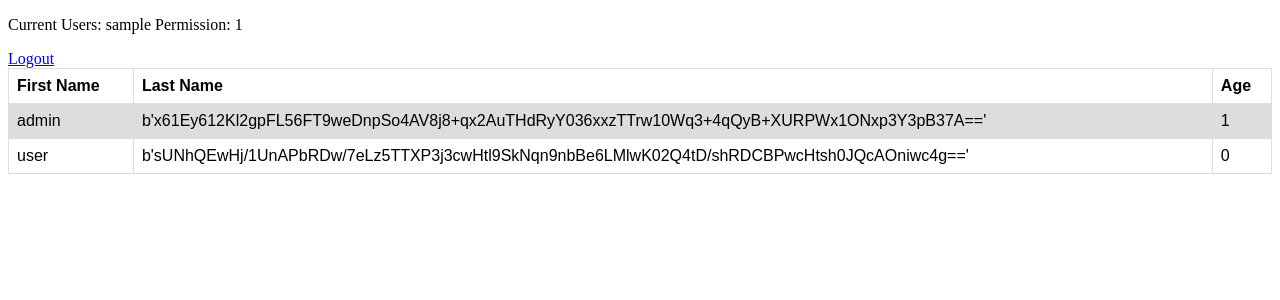
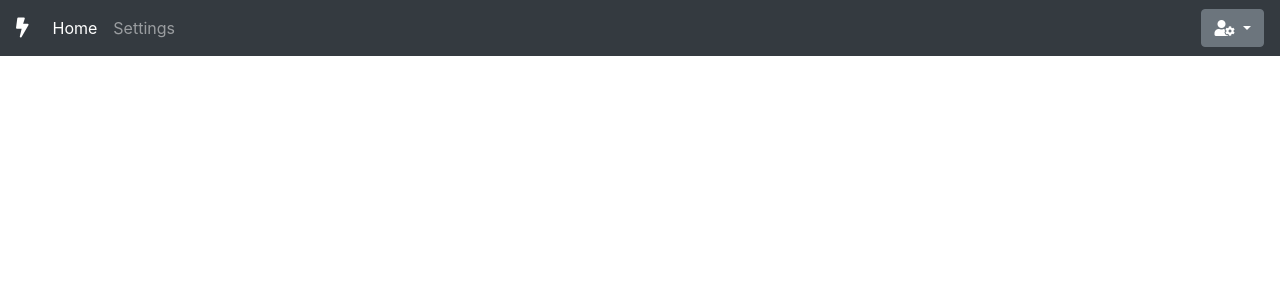
Before and after one commit to sunsunza2009/Electric-Reporter, a Flask app: page / in a window 1280 px wide. Shown: the top 300 px of the page. Run offline with Flask 2, Linux system fonts and the light colour scheme; the visitor is signed in with stand-in values (Sample User, id 1); data comes from the database, SQL or seed files in the repository; some libraries are stand-ins or nearby versions.

Commit message:
Add NAVBAR to index

```diff
--- a/app.py
+++ b/app.py
@@ -1,7 +1,7 @@
 from flask import Flask, g, render_template, session, redirect, url_for, escape, request, jsonify
-import sqlite3
-import os
+import sqlite3, os
 import user
+from route import auth
 
 DATABASE = "./database.db"
 
@@ -9,6 +9,7 @@ DATABASE = "./database.db"
 app = Flask(__name__)
 app.config['DEBUG'] = True
 app.config['SECRET_KEY'] = 'super-secret'
+app.register_blueprint(auth.app)
 
 # check if the database exist, if not create the table and insert a few lines of data
 if not os.path.exists(DATABASE):
@@ -41,45 +42,10 @@ def index():
 	if 'username' in session:
 		cur = get_db().cursor()
 		res = cur.execute("select * from users")
-		return render_template("index.html", users=res, curUser=session['username'],permission=session['permission'])
-	return redirect(url_for('login'))
-
-
-@app.route('/login', methods=['GET', 'POST'])
-def login():
-	if 'username' in session:
-		return redirect(url_for('index'))
-
-	if request.method == 'POST':
-		username = request.form['username']
-		pwd = request.form['password']
-		if(user.validate(username,pwd)):
-			session['username'] = username
-			session['permission'] = user.getUser(username)[2]
-			return redirect(url_for('index'))
-		else:
-			return redirect(url_for('login'))
-
-	return '''
-		<form method="post">
-			<p><input type=text name=username>
-			<p><input type=text name=password>
-			<p><input type=submit value=Login>
-		</form>
-	'''
-
-@app.route('/logout')
-def logout():
-	# remove the username from the session if it's there
-	session.pop('username', None)
-	return redirect(url_for('index'))
+		return render_template("index.html", sess=session, users=res)
+	return redirect(url_for('AUTH.login'))
 
 
 if __name__ == "__main__":
-	"""
-	Use python sqlite3 to create a local database, insert some basic data and then
-	display the data using the flask templating.
-
-	http://flask.pocoo.org/docs/0.12/patterns/sqlite3/
-	"""
+	print(app.url_map)
 	app.run()
--- a/templates/index.html
+++ b/templates/index.html
@@ -1,47 +1,57 @@
 <!DOCTYPE html>
 <html lang="en">
 
-    <head>
-        <meta charset="UTF-8">
-        <title>Flask-Sqlite3 Demo</title>
+<head>
+	<meta charset="UTF-8">
+	<title>Electric Reporter</title>
+	<meta name="viewport" content="width=device-width, initial-scale=1, shrink-to-fit=no">
+	<link rel="stylesheet" href="https://stackpath.bootstrapcdn.com/bootstrap/4.3.1/css/bootstrap.min.css" integrity="sha384-ggOyR0iXCbMQv3Xipma34MD+dH/1fQ784/j6cY/iJTQUOhcWr7x9JvoRxT2MZw1T" crossorigin="anonymous">
+	<script src="https://code.jquery.com/jquery-3.3.1.slim.min.js" integrity="sha384-q8i/X+965DzO0rT7abK41JStQIAqVgRVzpbzo5smXKp4YfRvH+8abtTE1Pi6jizo" crossorigin="anonymous"></script>
+	<script src="https://cdnjs.cloudflare.com/ajax/libs/popper.js/1.14.7/umd/popper.min.js" integrity="sha384-UO2eT0CpHqdSJQ6hJty5KVphtPhzWj9WO1clHTMGa3JDZwrnQq4sF86dIHNDz0W1" crossorigin="anonymous"></script>
+	<script src="https://stackpath.bootstrapcdn.com/bootstrap/4.3.1/js/bootstrap.min.js" integrity="sha384-JjSmVgyd0p3pXB1rRibZUAYoIIy6OrQ6VrjIEaFf/nJGzIxFDsf4x0xIM+B07jRM" crossorigin="anonymous"></script>
+	<link href="https://cdnjs.cloudflare.com/ajax/libs/font-awesome/5.11.2/css/all.min.css" rel="stylesheet">
+	<stype>
+		.dropdown-toggle a{ color: #555555; }
+	</stype>
+</head>
 
-		<!-- css from w3 site for the table -->
-        <style>
-            table {
-                font-family: arial, sans-serif;
-                border-collapse: collapse;
-                width: 100%;
-            }
+<body>
+	<div class="container">
+		<!-- Start NAV BAR -->
+		<nav class="navbar fixed-top navbar-expand-lg navbar-dark bg-dark">
+			<a class="navbar-brand" href="#"><i class="fas fa-bolt"></i></a>
+			<button class="navbar-toggler" type="button" data-toggle="collapse" data-target="#navbarSupportedContent" aria-controls="navbarSupportedContent" aria-expanded="false" aria-label="Toggle navigation">
+				<span class="navbar-toggler-icon"></span>
+			</button>
+			<div class="collapse navbar-collapse" id="navbarSupportedContent">
+				<ul class="navbar-nav mr-auto">
+					<li class="nav-item active">
+						<a class="nav-link" href="#">Home <span class="sr-only">(current)</span></a>
+					</li>
+					{% if sess.permission == 1 %}
+						<li class="nav-item">
+							<a class="nav-link" href="#">Settings</a>
+						</li>
+					{% endif %}
+				</ul>
+				<div class="btn-group">
+					<button type="button" class="btn btn-secondary dropdown-toggle" data-toggle="dropdown" data-display="static" aria-haspopup="true" aria-expanded="false">
+						{% if sess.permission == 1 %}
+							<i class="fas fa-user-cog"></i>
+						{% else %}
+							<i class="fas fa-user"></i>
+						{% endif %}
+					</button>
+					<div class="dropdown-menu dropdown-menu-left dropdown-menu-lg-right">
+						<h6 class="dropdown-header">Welcome {{sess.username}}</h6>
+						<div class="dropdown-divider"></div>
+						<a href="{{url_for('AUTH.logout')}}" class="dropdown-item" type="button">Logout</a>
+					</div>
+				</div>
+			</div>
+		</nav>
+		<!-- End NAV BAR -->
+	</div>
+</body>
 
-            td, th {
-                border: 1px solid #dddddd;
-                text-align: left;
-                padding: 8px;
-            }
-
-            tr:nth-child(even) {
-                background-color: #dddddd;
-            }
-        </style>
-    </head>
-
-    <body>
-        <p>Current Users: {{curUser}} Permission: {{permission}}</p>
-		<a href="/logout">Logout</a>
-        <table>
-            <tr>
-                <th>First Name</th>
-                <th>Last Name</th>
-                <th>Age</th>
-            </tr>
-			<!-- loop through the users we passed in the app. -->
-            {% for user in users %}
-                <tr>
-                    <td>{{ user[0] }}</td>
-                    <td>{{ user[1] }}</td>
-                    <td>{{ user[2] }}</td>
-                  </tr>
-            {% endfor %}
-        </table>
-    </body>
 </html>
--- /dev/null
+++ b/templates/login.html
@@ -0,0 +1,6 @@
+<h1>Login</h1>
+<form method="post">
+	<p><input type=text name=username>
+	<p><input type=text name=password>
+	<p><input type=submit value=Login>
+</form>
```
Also changed, not shown: route/auth.py (added, +28 -0 lines).
